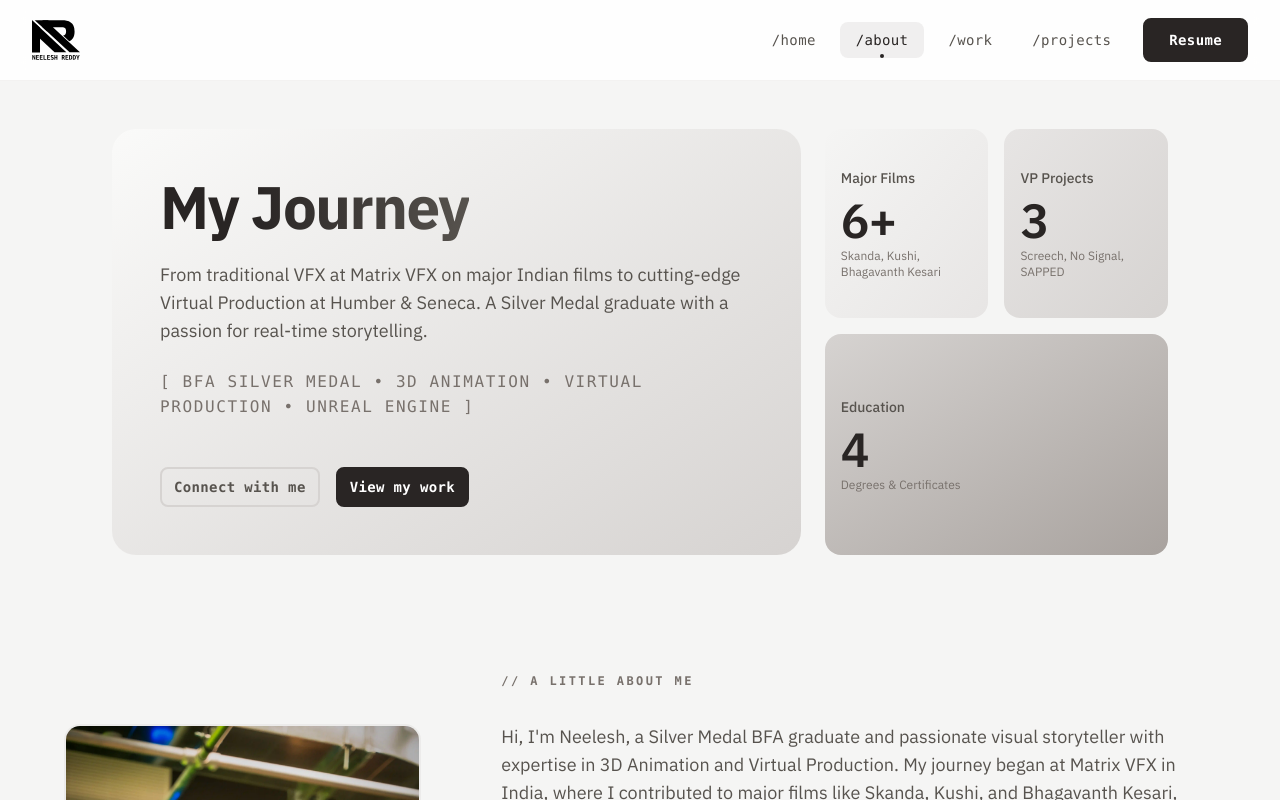
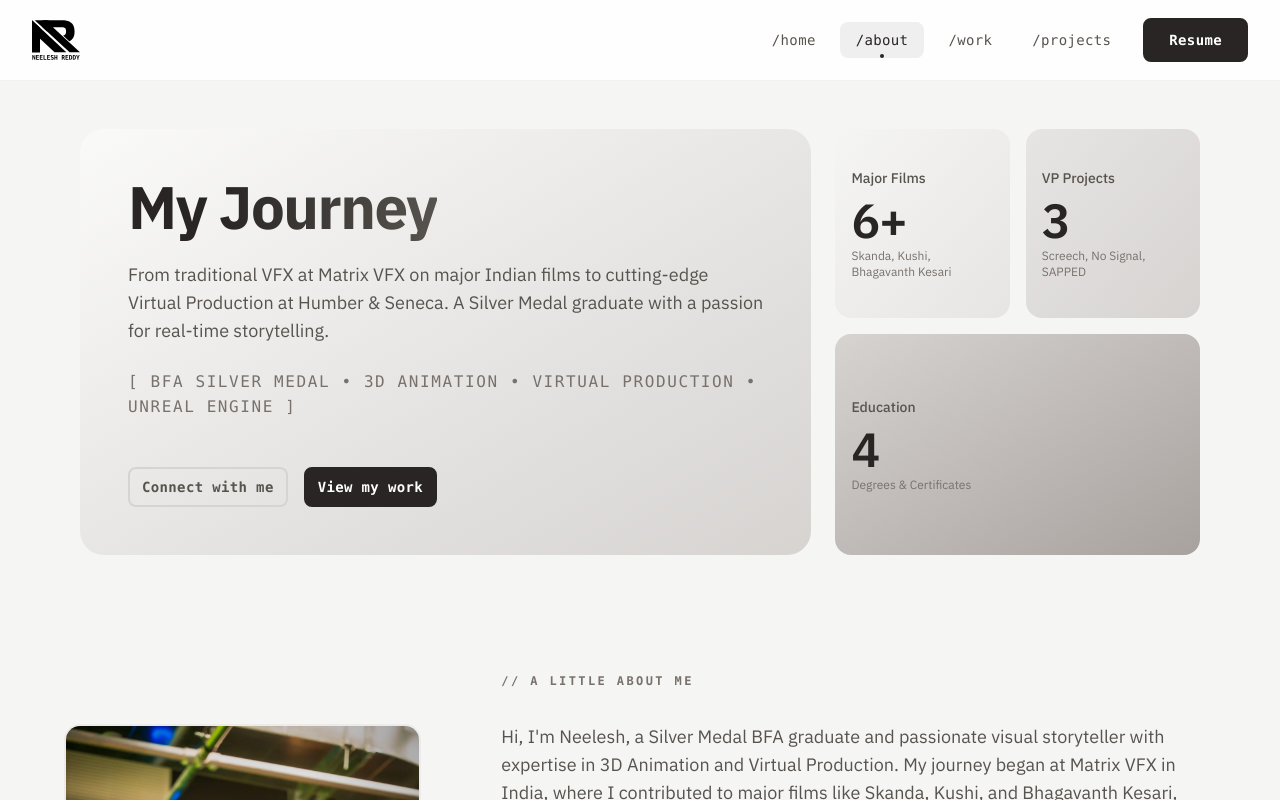
Before and after one commit to vatteu23/neelesh-port, a Next.js app: page /about in a window 1280 px wide. Shown: the top 800 px of the page. Built offline with nearby package versions, Linux system fonts and the light colour scheme.

Commit message:
fix width

```diff
--- a/src/components/sections/AboutSections.tsx
+++ b/src/components/sections/AboutSections.tsx
@@ -29,7 +29,7 @@ const staggerContainer: Variants = {
 // About Hero Section Component
 export const AboutHero: React.FC = () => {
   return (
-    <div className="flex items-center !mt-4 m-4 md:m-12 !mb-0 bg-gradient-to-br relative overflow-hidden md:p-8 rounded-2xl">
+    <div className="flex items-center !mt-4 m-4 md:m-12 !mb-0 bg-gradient-to-br relative overflow-hidden py-8 rounded-2xl">
       <Container className="flex md:flex-row flex-col gap-6 h-full w-full">
         {/* Left Section - Personal Story & Journey */}
         <div className="md:w-2/3 w-full bg-gradient-to-br from-stone-50 to-stone-300 min-h-[40vh] relative z-10 rounded-3xl flex py-12 p-4 md:p-12 flex-col gap-y-12 justify-between">
--- a/src/components/sections/Hero.tsx
+++ b/src/components/sections/Hero.tsx
@@ -18,7 +18,7 @@ const Hero: React.FC = () => {
   };
 
   return (
-    <div className="flex items-center !mt-4 m-4 md:m-12 !mb-0 bg-gradient-to-br  relative overflow-hidden md:p-8 rounded-2xl  ">
+    <div className="flex items-center !mt-4 m-4 md:m-12 !mb-0 bg-gradient-to-br  relative overflow-hidden py-8 rounded-2xl  ">
       {/* Animated background pattern */}
 
       <Container className="flex md:flex-row flex-col gap-6 h-full w-full max-w-[2000px] mx-auto">
```
